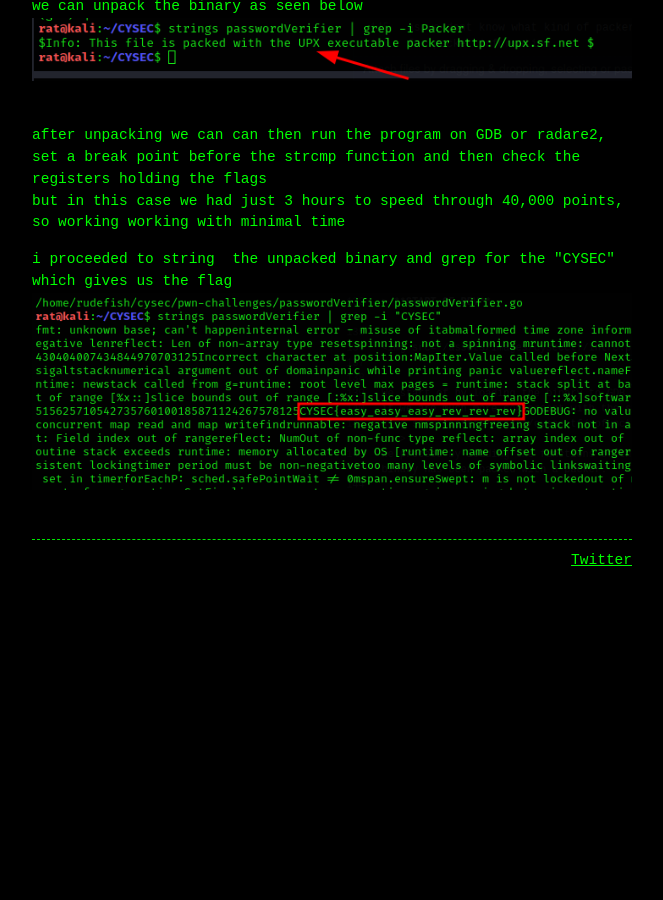
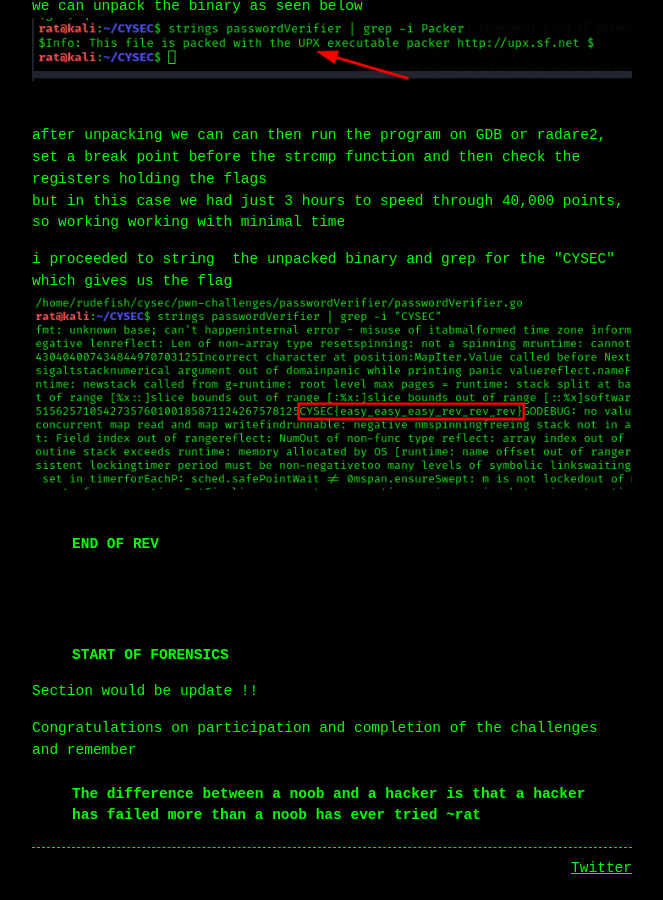
Before and after one commit to handyteddy/Ratilovich, a Jekyll site: the page built from _posts/2022-05-15-ctf-cysecctf.md, in a window 1280 px wide and 900 px high, scrolled down 8372 px. Shown: the whole window, without its empty margins (308-971 px from the left). Built offline with Jekyll 4.4.1, drawn with Linux system fonts in a browser that asks for light colours; before the commit the page ends 8964 px from its top, so only the background shows below that.

Commit message:
Update 2022-05-15-ctf-cysecctf.md

```diff
--- a/_posts/2022-05-15-ctf-cysecctf.md
+++ b/_posts/2022-05-15-ctf-cysecctf.md
@@ -157,3 +157,18 @@ but in this case we had just 3 hours to speed through 40,000 points, so working
 i proceeded to string  the unpacked binary and grep for the `"CYSEC"` which gives us the flag
 <img src="/assets/images/cysecctf/flag.png" height="100%" width="100%">
 <br>
+
+> **END OF REV**
+
+<br>
+
+<br>
+
+> **START OF FORENSICS**
+
+Section would be update !!
+
+
+Congratulations on participation and completion of the challenges and remember
+
+>#### The difference between a noob and a hacker is that a hacker has failed more than a noob has ever tried ~rat
```
Also changed, not shown: other parts of _posts/2022-05-15-ctf-cysecctf.md (+1 -1 lines).
